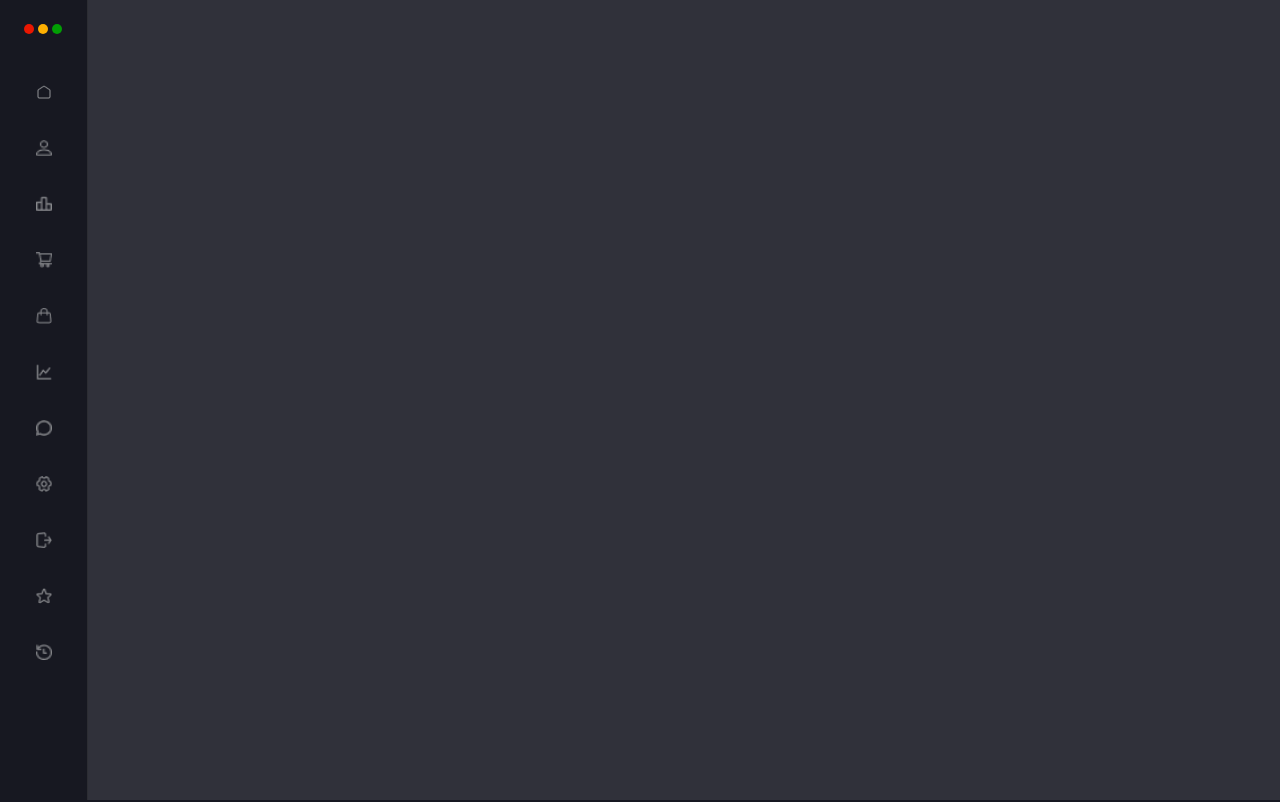
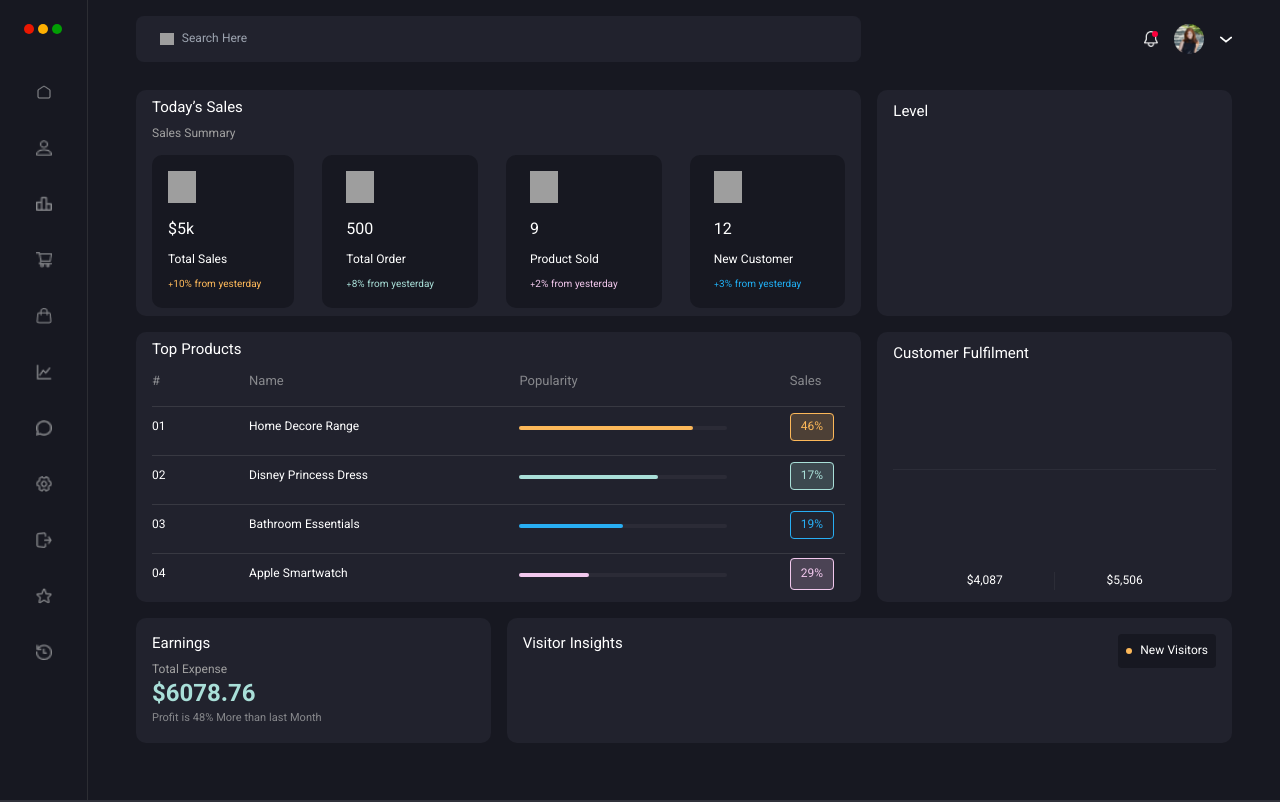
Before and after one commit to Iamshrmd/dashboard, a Vue app in the folder dashboard/: page /Dashboard in a window 1280 px wide. Shown: the top 802 px of the page. Built offline with nearby package versions, Linux system fonts and the light colour scheme; grey boxes are pictures that could not be loaded.

Commit message:
add flex class to main page of dashboard

```diff
--- a/dashboard/src/components/MainPageDashboard.vue
+++ b/dashboard/src/components/MainPageDashboard.vue
@@ -1,5 +1,5 @@
 <template>
-  <section class="w-full min-h-screen">
+  <section class="w-full min-h-screen flex">
     <Sidebar @removeBlackImgs="removeBlackImgs" @showdashitem="showDashItem" @toggleIcon="toggleicon" :iconImgs="iconImgs"/>
     <dashboardInformation :dashTitle="dashTitle"/>
   </section>
@@ -9,7 +9,7 @@
 import dashboardInformation from '../components/dashboard/dashboardInformation.vue'
 import Sidebar from '../components/dashboard/Sidebar.vue'
 export default {
-    components:{Sidebar,dashboardInformation},
+    components:{Sidebar, dashboardInformation},
   data(){
     return{
       dashTitle:'dashboard',
--- a/dashboard/src/components/dashboard/dashboardInformation.vue
+++ b/dashboard/src/components/dashboard/dashboardInformation.vue
@@ -1,7 +1,6 @@
 <template>
         <div @click="f" class="w-full h-screen no-scrollbar overflow-auto px-12 py-4 bg-[#171821]" >
             <HeaderPage/>
-            <!-- <p v-if="dashTitle !== 'dashboard'" class="text-[#fff]">{{ dashTitle }}</p> -->
             <Dashboard v-if="dashTitle == 'dashboard'"/>
             <Order v-if="dashTitle == 'Order'"/>
         </div>
```
